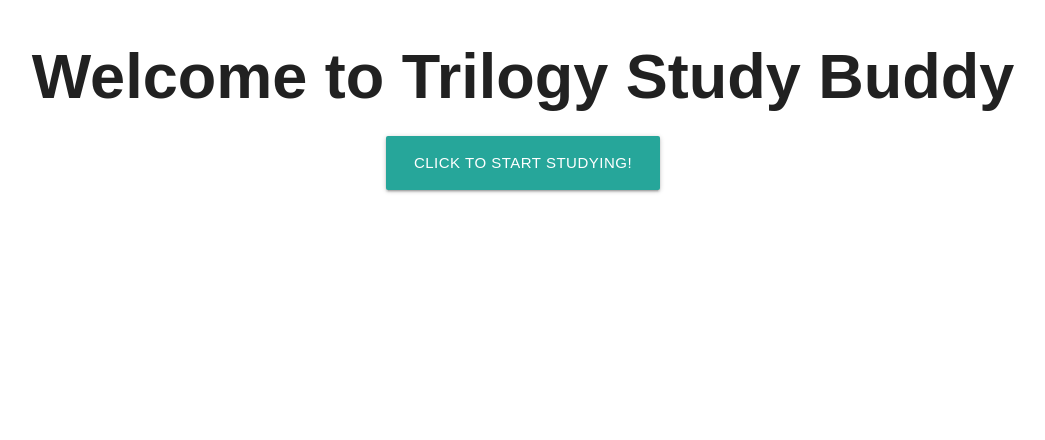
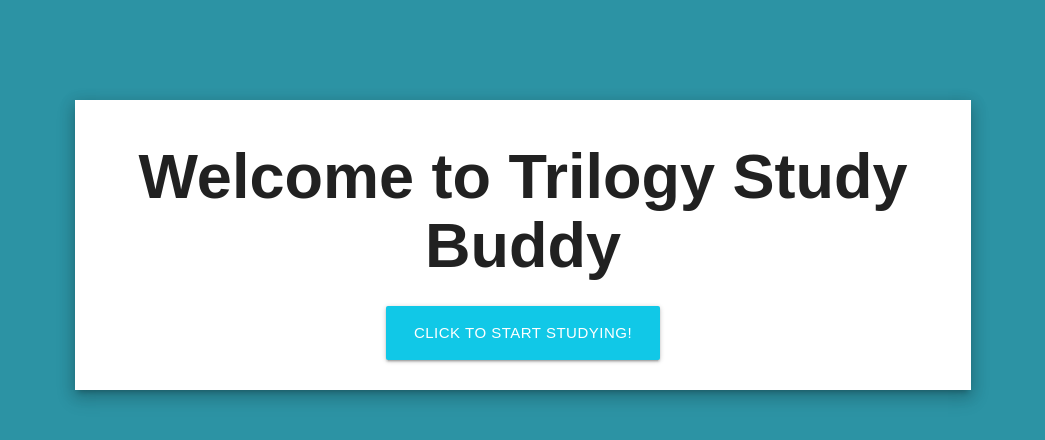
Before and after one commit to amesmr/js-flashcards, a React (Create React App) app in the folder client/: page / in a window 1280 px wide. Shown: the top 440 px of the page, without its empty margins (117-1162 px from the left). Built offline with nearby package versions, Linux system fonts and the light colour scheme.

Commit message:
updated LandingPageContainer.css first round

```diff
--- a/client/src/containers/LandingPageContainer/LandingPageContainer.css
+++ b/client/src/containers/LandingPageContainer/LandingPageContainer.css
@@ -0,0 +1,22 @@
+html {
+    background-color: #2c93a4;
+    height: 100%;
+    font-family: museo-sans,sans-serif;
+}
+
+.studyBtn {
+    background-color: #11c8e7;
+    margin: 0 30px 30px 30px;
+}
+
+.studyBtn:hover {
+    background-color: #2c93a4;
+}
+.landingPage {
+    background-color: white;
+    margin-top: 100px;
+}
+
+p {
+    font-size: 50px;
+}
--- a/client/src/containers/LandingPageContainer/LandingPageContainer.js
+++ b/client/src/containers/LandingPageContainer/LandingPageContainer.js
@@ -1,4 +1,5 @@
 import React, { Component } from 'react';
+import './LandingPageContainer.css';
 import FlashCardContainer from '../FlashCardContainer'
 
 class LandingPageContainer extends Component {
@@ -22,9 +23,13 @@
         return (
             <div className="App">
                 {!this.state.ready ?
-                    <div>
-                        <h1>Welcome to Trilogy Study Buddy</h1>
-                        <a className="waves-effect waves-light btn-large" onClick={this.readyOrNot}>Click to Start Studying!</a>
+                    <div className="container">
+                        <div class="row">
+                            <div className="col m12 landingPage z-depth-3">
+                                <h1>Welcome to Trilogy Study Buddy</h1>
+                                <a className="waves-effect waves-light btn-large studyBtn" onClick={this.readyOrNot}>Click to Start Studying!</a>
+                            </div>
+                        </div>
                     </div>
                     :
                     <FlashCardContainer />
```
Also changed, not shown: 1 other file (tests, documents, lock files or other folders).
